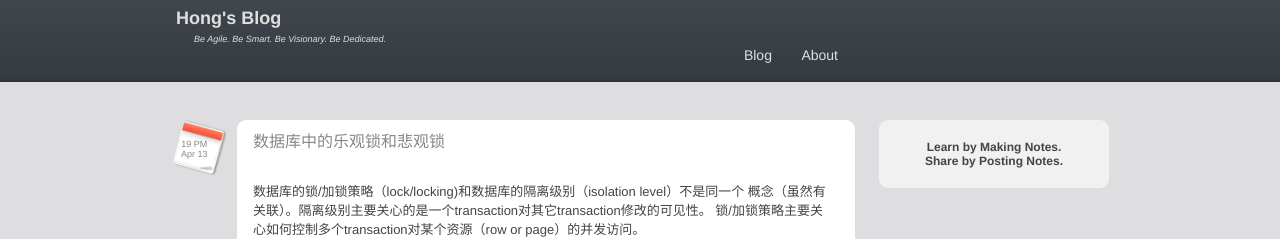
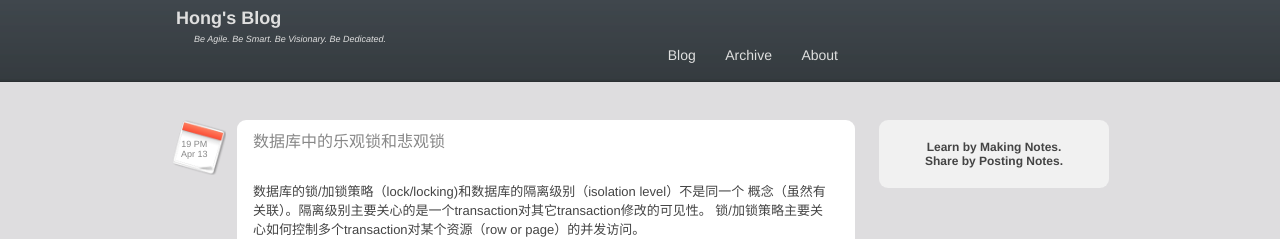
Before and after one commit to RockHong/rockhong.github.com, a Jekyll site: the page built from index.html, in a window 1280 px wide and 900 px high. Shown: the top 239 px of the window. Built offline with Jekyll 4.4.1, drawn with Linux system fonts in a browser that asks for light colours; a script that is not in the unit is left out; the list of posts is cut into pages by our own code; comment, search, counter and statistics services are not loaded.

Commit message:
Update default.html

```diff
--- a/_layouts/default.html
+++ b/_layouts/default.html
@@ -43,6 +43,7 @@
     <div id="nav-search">
     <ul id="nav">
         <li><a href="/index.html">Blog</a></li>
+        <li><a href="/tags.html">Archive</a></li>
         <li><a href="/about.html">About</a></li>
     </ul>
     <!-- TODO search box -->
```
